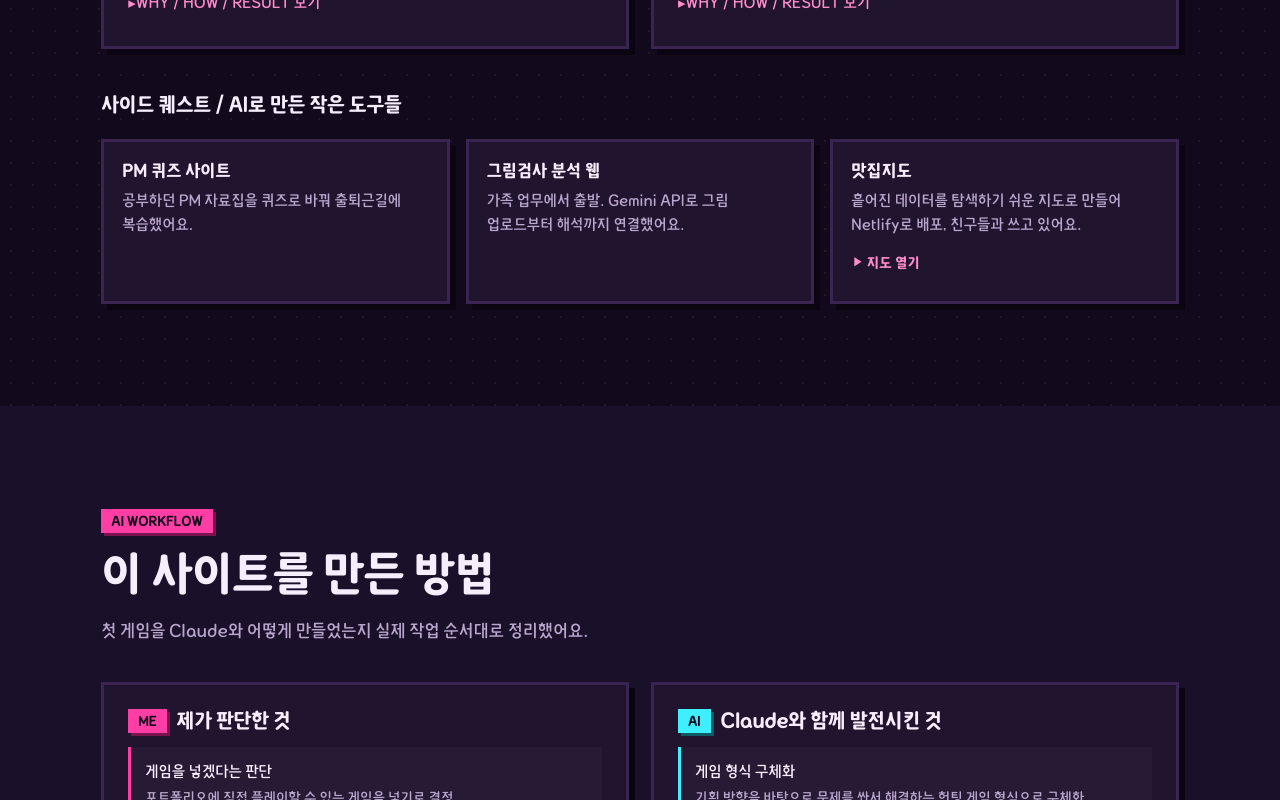
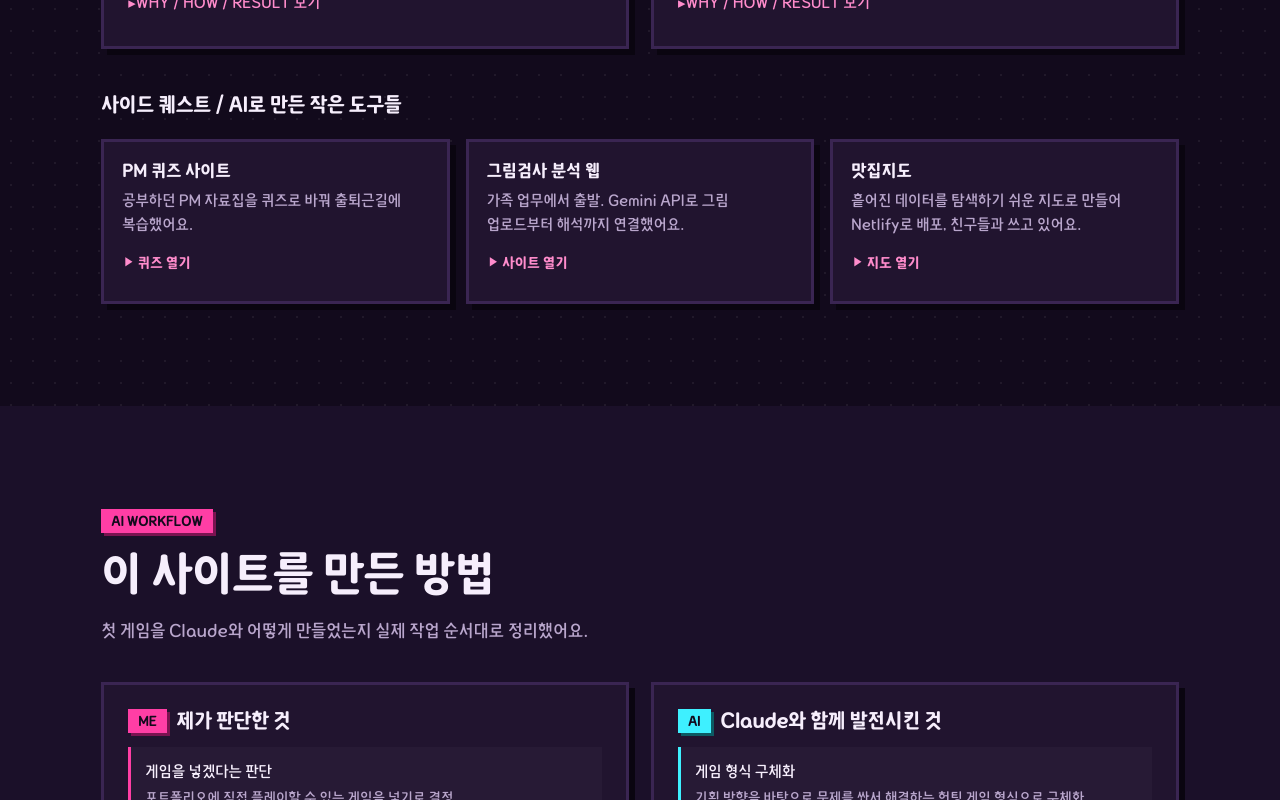
Before and after one commit to eunbin1341-hash/netmarble-portfolio, a plain HTML site: page index.html in a window 1280 px wide. Shown: the part 5700-6500 px from the top of the page. Drawn offline with Linux system fonts and the light colour scheme.

Commit message:
Link PM quiz and drawing analysis side projects
Co-Authored-By: Claude Opus 5.5 <noreply@anthropic.com>

```diff
--- a/index.html
+++ b/index.html
@@ -628,8 +628,8 @@ footer{padding:30px 0 40px;color:var(--mut);font-size:13px;text-align:center}
 
   <h3 class="rv" style="margin-top:44px;font-size:20px">사이드 퀘스트 / AI로 만든 작은 도구들</h3>
   <div class="gal">
-   <div class="mini px rv"><h4>PM 퀴즈 사이트</h4><p>공부하던 PM 자료집을 퀴즈로 바꿔 출퇴근길에 복습했어요.</p></div>
-   <div class="mini px rv"><h4>그림검사 분석 웹</h4><p>가족 업무에서 출발. Gemini API로 그림 업로드부터 해석까지 연결했어요.</p></div>
+   <div class="mini px rv"><h4>PM 퀴즈 사이트</h4><p>공부하던 PM 자료집을 퀴즈로 바꿔 출퇴근길에 복습했어요.</p><a class="mini-link" href="https://eunbin1341-hash.github.io/pm_quiz/" target="_blank" rel="noopener">▶ 퀴즈 열기</a></div>
+   <div class="mini px rv"><h4>그림검사 분석 웹</h4><p>가족 업무에서 출발. Gemini API로 그림 업로드부터 해석까지 연결했어요.</p><a class="mini-link" href="https://gnmindcanvas.netlify.app/" target="_blank" rel="noopener">▶ 사이트 열기</a></div>
    <div class="mini px rv"><h4>맛집지도</h4><p>흩어진 데이터를 탐색하기 쉬운 지도로 만들어 Netlify로 배포, 친구들과 쓰고 있어요.</p><a class="mini-link" href="https://sparkly-cassata-0cc9b6.netlify.app/" target="_blank" rel="noopener">▶ 지도 열기</a></div>
   </div>
  </div>
```
